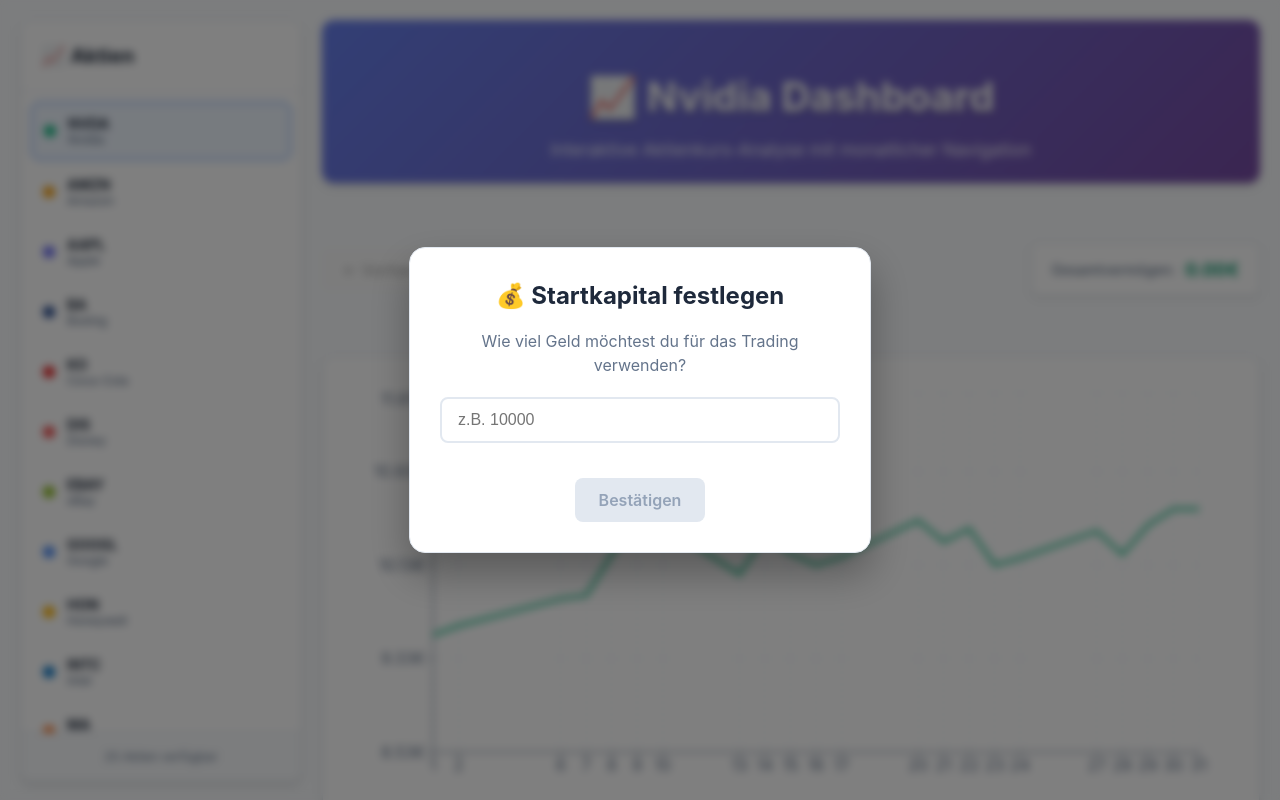
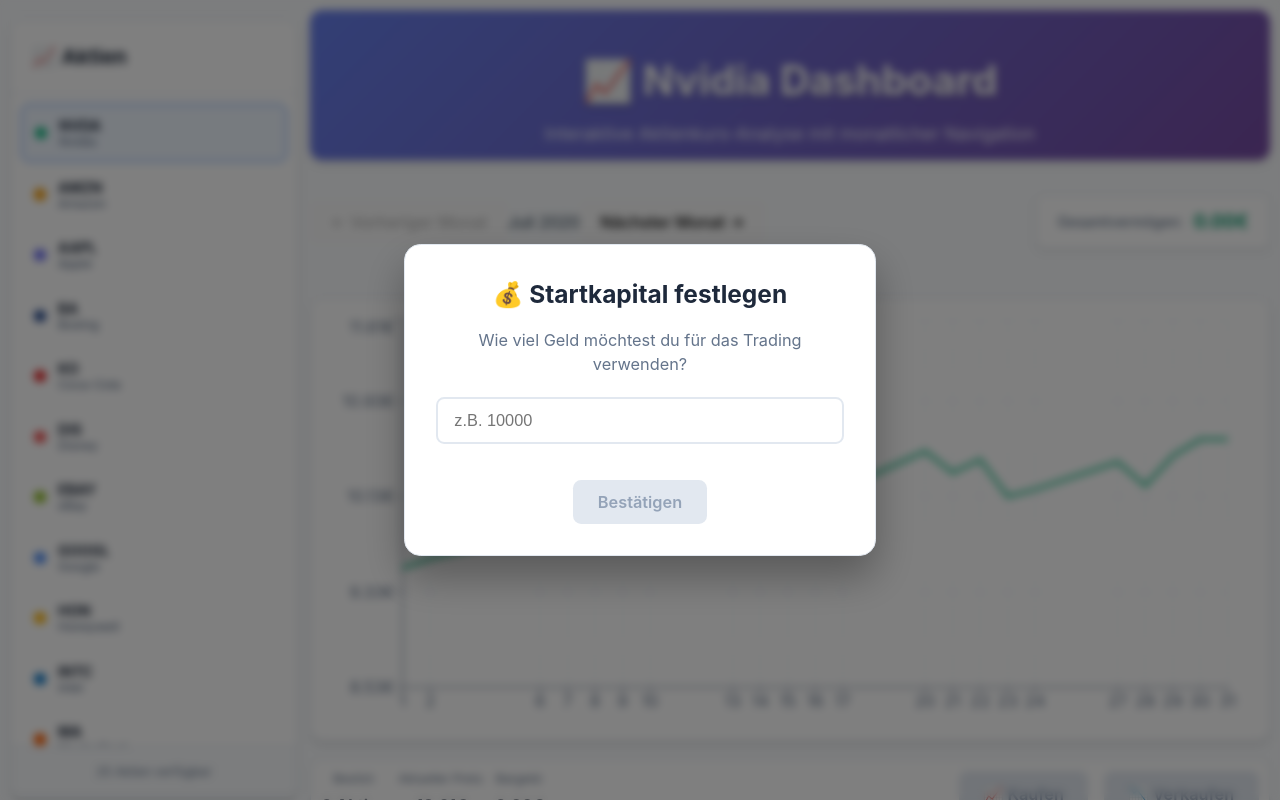
Before and after one commit to zelenajabukaa/stocktrainerFrontend, a React (Vite) app: page /game in a window 1280 px wide. Shown: the top 800 px of the page. Built offline with nearby package versions, Linux system fonts and the light colour scheme.

Commit message:
game layout and zoom

```diff
--- a/src/Game.module.css
+++ b/src/Game.module.css
@@ -4,16 +4,16 @@
 .gameContainer {
   max-width: 1400px;
   margin: 0 auto;
-  padding: 20px;
+  padding: 10px;
   font-family: -apple-system, BlinkMacSystemFont, 'Segoe UI', 'Roboto', sans-serif;
   background: #f8fafc;
-  min-height: 100vh;
+  min-height: 80vh;
 }
 
 .gameLayout {
   display: flex;
-  gap: 20px;
-  min-height: 100vh;
+  gap: 12px;
+  min-height: 70vh;
 }
 
 /* Sidebar Styles - mit Scroll-Funktionalität */
@@ -178,14 +178,14 @@
   flex: 1;
   display: flex;
   flex-direction: column;
-  gap: 30px;
+  gap: 18px;
 }
 
 /* Header Styles */
 .appHeader {
   text-align: center;
-  margin-bottom: 30px;
-  padding: 20px;
+  margin-bottom: 16px;
+  padding: 12px 10px;
   background: linear-gradient(135deg, #667eea 0%, #764ba2 100%);
   border-radius: 12px;
   color: white;
@@ -210,8 +210,8 @@
   display: flex;
   justify-content: center;
   align-items: center;
-  gap: 20px;
-  padding: 20px;
+  gap: 12px;
+  padding: 10px 10px;
   background: white;
   border-radius: 12px;
   box-shadow: 0 2px 4px rgba(0, 0, 0, 0.1);
@@ -246,22 +246,24 @@
 }
 
 .currentMonth {
-  font-size: 1.2rem;
+  font-size: 1.1rem;
   font-weight: 700;
   color: #1e293b;
-  min-width: 200px;
+  min-width: 140px;
   text-align: center;
-  padding: 8px 16px;
+  padding: 4px 10px;
   background: #f1f5f9;
   border-radius: 8px;
   border: 2px solid #e2e8f0;
+  margin-top: 2px;
+  margin-bottom: 2px;
 }
 
 /* Chart Container */
 .chartContainer {
   background: white;
   border-radius: 12px;
-  padding: 30px;
+  padding: 16px 10px;
   box-shadow: 0 4px 6px rgba(0, 0, 0, 0.1);
   border: 1px solid #e2e8f0;
 }
@@ -314,9 +316,9 @@
 /* Statistics */
 .stats {
   display: grid;
-  grid-template-columns: repeat(auto-fit, minmax(200px, 1fr));
-  gap: 20px;
-  margin-bottom: 20px;
+  grid-template-columns: repeat(auto-fit, minmax(180px, 1fr));
+  gap: 10px;
+  margin-bottom: 10px;
 }
 
 .statItem {
@@ -739,11 +741,11 @@
   justify-content: space-between;
   align-items: center;
   background: white;
-  padding: 20px;
+  padding: 10px 10px;
   border-radius: 12px;
   box-shadow: 0 2px 4px rgba(0, 0, 0, 0.1);
   border: 1px solid #e2e8f0;
-  margin-bottom: 30px;
+  margin-bottom: 16px;
 }
 
 .investmentInfo {
@@ -875,7 +877,7 @@
 /* Erweiterte Trading Panel Styles */
 .stockPosition {
   display: flex;
-  gap: 20px;
+  gap: 10px;
   align-items: center;
 }
 
--- a/src/Game.tsx
+++ b/src/Game.tsx
@@ -1,3 +1,4 @@
+
 import React, { useState, useEffect } from 'react';
 import StockChart from './components/StockChart';
 import MonthNavigator from './components/MonthNavigator';
@@ -53,6 +54,14 @@ const Game: React.FC = () => {
     };
 
     initializeStocks();
+  }, []);
+
+  useEffect(() => {
+    const prevZoom = document.body.style.zoom;
+    document.body.style.zoom = "1.02";
+    return () => {
+      document.body.style.zoom = prevZoom;
+    };
   }, []);
 
   useEffect(() => {
--- a/src/css/login.module.css
+++ b/src/css/login.module.css
@@ -7,7 +7,7 @@
 
   left: 0;
   width: 100vw;
-  font-size: 2rem;
+  font-size: 3rem;
   text-align: center;
   z-index: 2;
 }
```
